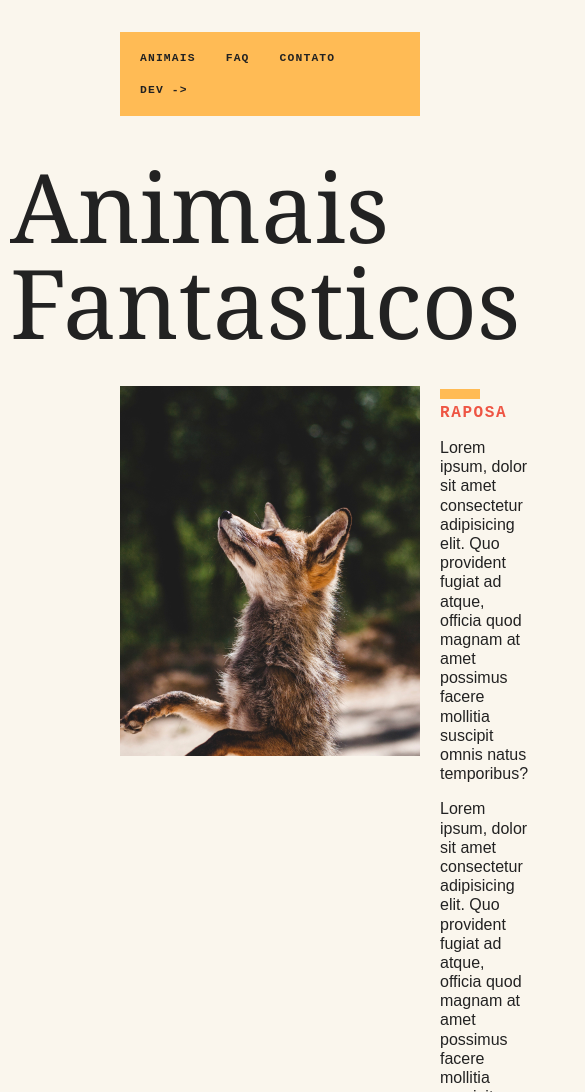
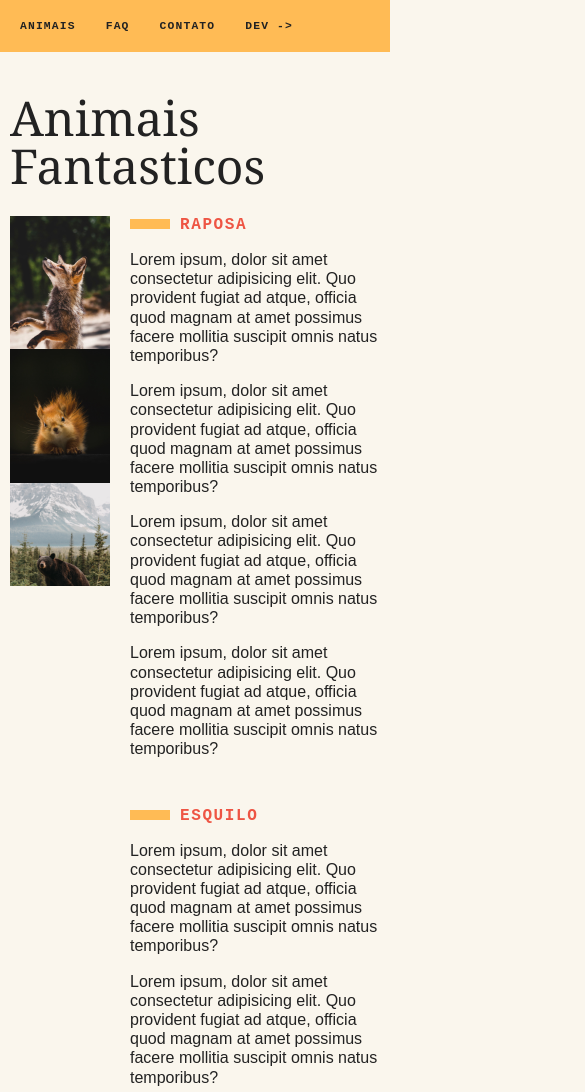
Before and after one commit to Bruno977/animais-fantasticos, a plain HTML site: page index.html in a window 390 px wide. Shown: the top 1092 px of the page, 585 px wide, since content can reach past the window. Drawn offline with Linux system fonts and the light colour scheme.

Commit message:
Adiciona responsividade

```diff
--- a/css/styled.css
+++ b/css/styled.css
@@ -176,3 +176,32 @@ body{
     font-family: monospace;
     font-weight: bold;
 }
+
+@media (max-width: 700px){
+    body{
+        grid-template-columns: 1fr;
+    }
+
+    .menu, .grid-section, .copy{
+        grid-column: 1;
+    }
+    .grid-section{
+        grid-template-columns: 100px 1fr;
+        gap: 10px;
+    }
+    .animais-lista{
+        grid-column: 1;
+    }
+    .faq-lista, .dados, .mapa{
+        grid-column: 1 / 3;
+    }
+    .grid-section h1{
+        font-size: 3rem;
+    }
+    .menu{
+        margin-top: 0px;
+    }
+    .copy{
+        margin-bottom: 0px;
+    }
+}
```
